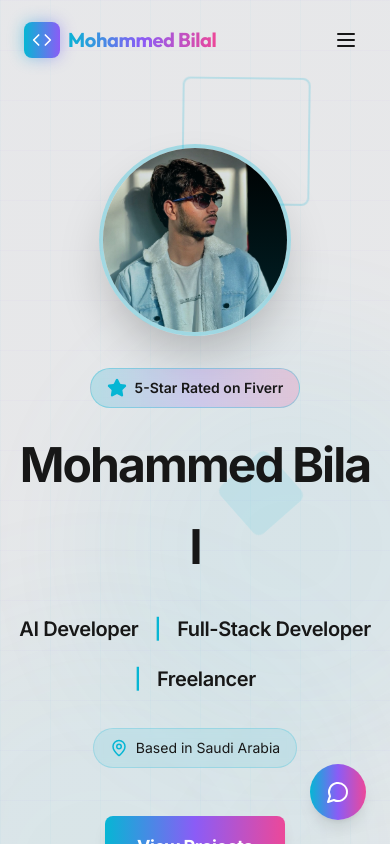
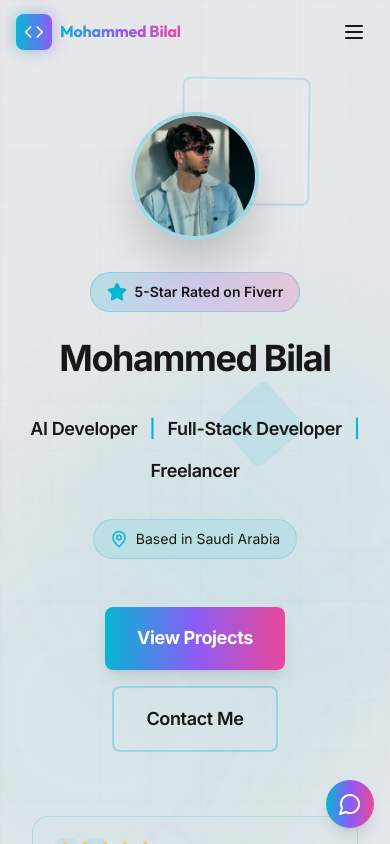
Before and after one commit to aqibbilal188/Profile-, a Next.js app: page / in a window 390 px wide. Shown: the top 844 px of the page. Built offline with nearby package versions, Linux system fonts and the light colour scheme.

Commit message:
Fix mobile responsiveness - improve mobile view for all sections

```diff
--- a/app/components/About.tsx
+++ b/app/components/About.tsx
@@ -59,7 +59,7 @@ const About = () => {
           transition={{ duration: 0.6 }}
           className="text-center mb-16"
         >
-          <h2 className="text-4xl lg:text-6xl font-display font-bold mb-4 tracking-tight">
+          <h2 className="text-3xl sm:text-4xl lg:text-6xl font-display font-bold mb-4 tracking-tight">
             About <span className="text-primary">Me</span>
           </h2>
           <div className="w-24 h-1 bg-primary mx-auto" />
--- a/app/components/Chatbot.tsx
+++ b/app/components/Chatbot.tsx
@@ -97,7 +97,7 @@ const Chatbot = () => {
       {/* Chatbot Button */}
       <motion.button
         onClick={() => setIsOpen(!isOpen)}
-        className="fixed bottom-6 right-6 z-50 w-14 h-14 bg-gradient-to-r from-primary via-secondary to-accent text-white rounded-full shadow-lg hover:shadow-xl transition-all flex items-center justify-center"
+        className="fixed bottom-4 right-4 sm:bottom-6 sm:right-6 z-50 w-12 h-12 sm:w-14 sm:h-14 bg-gradient-to-r from-primary via-secondary to-accent text-white rounded-full shadow-lg hover:shadow-xl transition-all flex items-center justify-center"
         whileHover={{ scale: 1.1 }}
         whileTap={{ scale: 0.9 }}
         aria-label="Open chatbot"
@@ -116,7 +116,7 @@ const Chatbot = () => {
             initial={{ opacity: 0, y: 20, scale: 0.9 }}
             animate={{ opacity: 1, y: 0, scale: 1 }}
             exit={{ opacity: 0, y: 20, scale: 0.9 }}
-            className="fixed bottom-24 right-6 z-50 w-96 h-[600px] bg-background border border-primary/20 rounded-2xl shadow-2xl flex flex-col overflow-hidden backdrop-blur-sm"
+            className="fixed bottom-24 right-2 sm:right-6 z-50 w-[calc(100vw-1rem)] sm:w-96 max-w-sm h-[600px] bg-background border border-primary/20 rounded-2xl shadow-2xl flex flex-col overflow-hidden backdrop-blur-sm"
           >
             {/* Header */}
             <div className="bg-gradient-to-r from-primary via-secondary to-accent p-4 flex items-center justify-between">
--- a/app/components/Contact.tsx
+++ b/app/components/Contact.tsx
@@ -54,7 +54,7 @@ const Contact = () => {
           transition={{ duration: 0.6 }}
           className="text-center mb-16"
         >
-          <h2 className="text-4xl lg:text-6xl font-display font-bold mb-4 tracking-tight">
+          <h2 className="text-3xl sm:text-4xl lg:text-6xl font-display font-bold mb-4 tracking-tight">
             Get In <span className="text-primary">Touch</span>
           </h2>
           <div className="w-24 h-1 bg-primary mx-auto mb-4" />
@@ -113,7 +113,7 @@ const Contact = () => {
             {/* Social Links */}
             <div>
               <h4 className="font-semibold text-foreground mb-4">Connect With Me</h4>
-              <div className="flex items-center gap-4">
+              <div className="flex flex-wrap items-center gap-3 sm:gap-4">
                 <a
                   href="https://www.fiverr.com/s/Zmr7zxQ"
                   target="_blank"
--- a/app/components/Hero.tsx
+++ b/app/components/Hero.tsx
@@ -106,7 +106,7 @@ const Hero = () => {
   return (
     <section
       id="hero"
-      className="min-h-screen flex items-center justify-center relative overflow-hidden pt-20"
+      className="min-h-screen flex items-center justify-center relative overflow-hidden pt-16 sm:pt-20"
     >
       {/* Particle Background */}
       <ParticleBackground />
@@ -226,7 +226,7 @@ const Hero = () => {
         style={{ opacity }}
       />
 
-      <div className="max-w-7xl mx-auto px-4 sm:px-6 lg:px-8 relative z-10 pt-16 lg:pt-24">
+      <div className="max-w-7xl mx-auto px-4 sm:px-6 lg:px-8 relative z-10 pt-12 sm:pt-16 lg:pt-24">
         <motion.div
           variants={containerVariants}
           initial="hidden"
@@ -239,7 +239,7 @@ const Hero = () => {
             className="relative"
           >
             <motion.div
-              className="relative w-48 h-48 lg:w-64 lg:h-64 rounded-full overflow-hidden border-4 border-primary/30 shadow-2xl"
+              className="relative w-32 h-32 sm:w-48 sm:h-48 lg:w-64 lg:h-64 rounded-full overflow-hidden border-4 border-primary/30 shadow-2xl"
               whileHover={{ scale: 1.05, rotate: 5 }}
               transition={{ type: "spring", stiffness: 300 }}
             >
@@ -292,7 +292,7 @@ const Hero = () => {
               variants={itemVariants}
               className="mb-6"
             >
-              <h1 className="text-5xl lg:text-8xl font-display font-extrabold mb-4 tracking-tight">
+              <h1 className="text-4xl sm:text-5xl lg:text-8xl font-display font-extrabold mb-4 tracking-tight">
                 <span className="text-foreground inline-block">
                   {"Mohammed Bilal".split("").map((letter, i) => (
                     <motion.span
@@ -314,7 +314,7 @@ const Hero = () => {
             variants={itemVariants}
             className="mb-8"
           >
-            <div className="flex flex-wrap items-center justify-center gap-4 text-xl lg:text-3xl font-semibold text-foreground/80">
+            <div className="flex flex-wrap items-center justify-center gap-3 sm:gap-4 text-lg sm:text-xl lg:text-3xl font-semibold text-foreground/80">
               <motion.span
                 initial={{ opacity: 0, x: -20 }}
                 animate={{ opacity: 1, x: 0 }}
--- a/app/components/Navbar.tsx
+++ b/app/components/Navbar.tsx
@@ -61,8 +61,8 @@ const Navbar = () => {
           : "bg-transparent"
       }`}
     >
-      <div className="max-w-7xl mx-auto px-6 lg:px-8">
-        <div className="flex items-center justify-between h-20">
+      <div className="max-w-7xl mx-auto px-4 sm:px-6 lg:px-8">
+        <div className="flex items-center justify-between h-16 sm:h-20">
           {/* Logo */}
           <motion.a
             href="#hero"
@@ -80,7 +80,7 @@ const Navbar = () => {
                 <Code className="w-5 h-5 text-white" />
               </div>
             </div>
-            <span className="text-xl font-display font-bold bg-gradient-to-r from-primary via-secondary to-accent bg-clip-text text-transparent">
+            <span className="text-base sm:text-xl font-display font-bold bg-gradient-to-r from-primary via-secondary to-accent bg-clip-text text-transparent">
               Mohammed Bilal
             </span>
           </motion.a>
--- a/app/components/Projects.tsx
+++ b/app/components/Projects.tsx
@@ -166,7 +166,7 @@ const Projects = () => {
           transition={{ duration: 0.6 }}
           className="text-center mb-16"
         >
-          <h2 className="text-4xl lg:text-6xl font-display font-bold mb-4 tracking-tight">
+          <h2 className="text-3xl sm:text-4xl lg:text-6xl font-display font-bold mb-4 tracking-tight">
             My <span className="text-primary">Projects</span>
           </h2>
           <div className="w-24 h-1 bg-primary mx-auto mb-4" />
@@ -388,7 +388,7 @@ const Projects = () => {
                 e.stopPropagation();
                 setShowAll(true);
               }}
-              className="px-10 py-5 bg-gradient-to-r from-primary via-secondary to-accent text-white font-bold text-lg rounded-xl shadow-2xl hover:shadow-3xl transition-all duration-300 flex items-center gap-3 group cursor-pointer z-50 relative hover:scale-105 active:scale-95"
+              className="px-6 py-4 sm:px-10 sm:py-5 bg-gradient-to-r from-primary via-secondary to-accent text-white font-bold text-base sm:text-lg rounded-xl shadow-2xl hover:shadow-3xl transition-all duration-300 flex items-center gap-2 sm:gap-3 group cursor-pointer z-50 relative hover:scale-105 active:scale-95"
               type="button"
             >
               <span className="font-bold">Show More Projects ({projects.length - 3} more)</span>
--- a/app/components/Reviews.tsx
+++ b/app/components/Reviews.tsx
@@ -144,7 +144,7 @@ const Reviews = () => {
           transition={{ duration: 0.6 }}
           className="text-center mb-16"
         >
-          <h2 className="text-4xl lg:text-6xl font-display font-bold mb-4 tracking-tight">
+          <h2 className="text-3xl sm:text-4xl lg:text-6xl font-display font-bold mb-4 tracking-tight">
             Client <span className="text-primary">Reviews</span>
           </h2>
           <div className="w-24 h-1 bg-primary mx-auto mb-4" />
--- a/app/components/Skills.tsx
+++ b/app/components/Skills.tsx
@@ -114,7 +114,7 @@ const Skills = () => {
           transition={{ duration: 0.6 }}
           className="text-center mb-16"
         >
-          <h2 className="text-4xl lg:text-6xl font-display font-bold mb-4 tracking-tight">
+          <h2 className="text-3xl sm:text-4xl lg:text-6xl font-display font-bold mb-4 tracking-tight">
             My <span className="text-primary">Skills</span>
           </h2>
           <div className="w-24 h-1 bg-primary mx-auto mb-4" />
```
